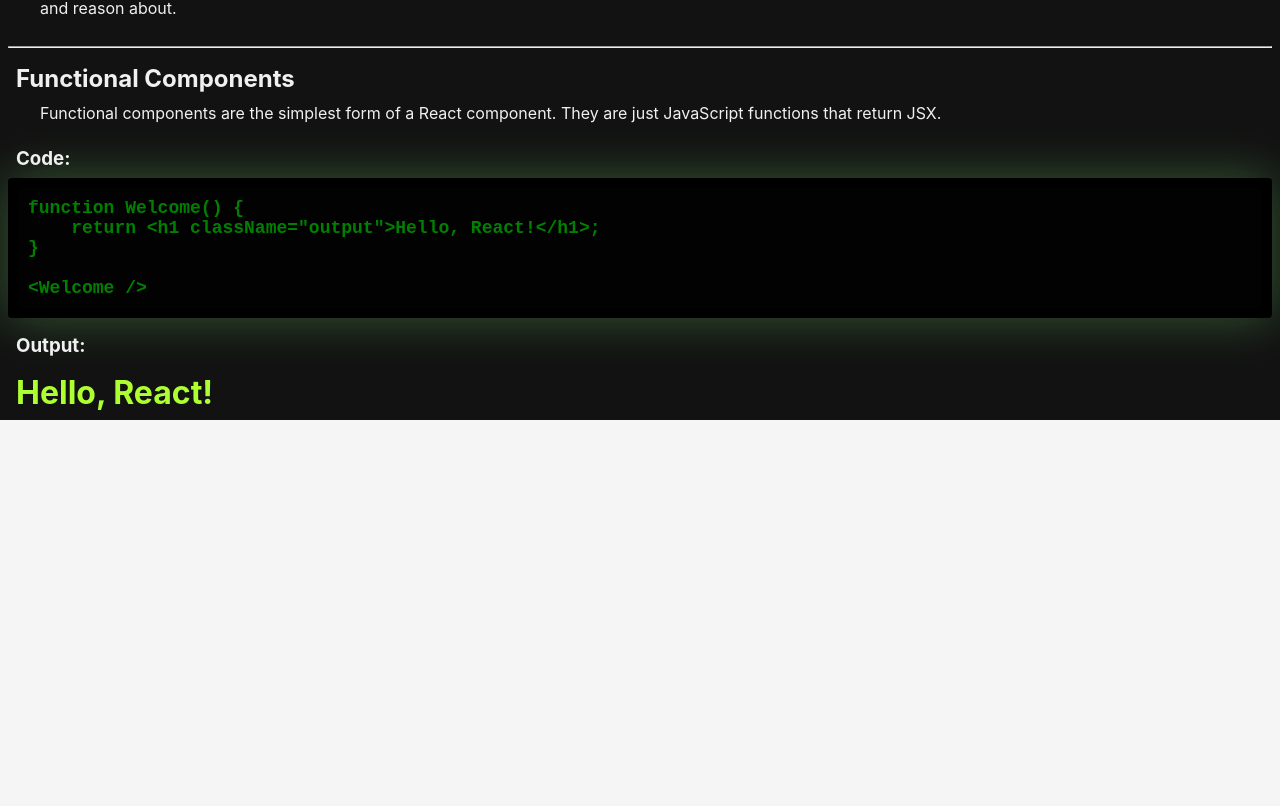
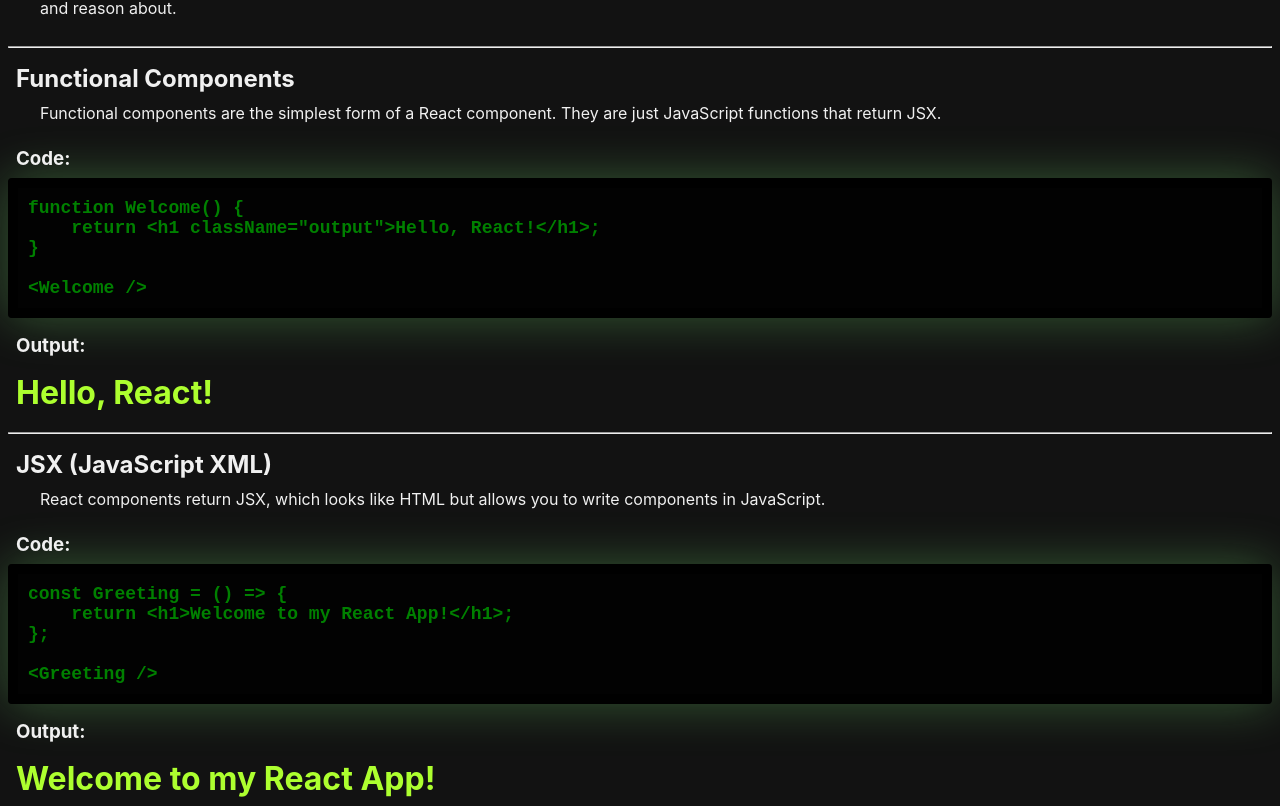
Before and after one commit to rees-kyle/react_showcase, a React (Create React App) app in the folder project/: page /components-and-props in a window 1280 px wide. Shown: the part 951-1757 px from the top of the page. Before the commit the page ends 1371 px from the top, so only its background shows below. Built offline with nearby package versions, Linux system fonts and the light colour scheme.

Commit message:
Add JSX component
- Added component file.
- Added to index in components folder.
- Imported and added component to page.

```diff
--- /dev/null
+++ b/project/src/components/basics/components_and_props/JSX.js
@@ -0,0 +1,32 @@
+const JSX = () => {
+    const Greeting = () => {
+        return <h1 className="output">Welcome to my React App!</h1>;
+    };
+    return (
+        <div>
+            <br></br>
+            <hr></hr>
+            <h2>JSX (JavaScript XML)</h2>
+            <p>
+                React components return JSX,
+                which looks like HTML but allows you to write components in JavaScript.
+            </p>
+
+            <h3>Code:</h3>
+            <pre>
+                <code>
+{`const Greeting = () => {
+    return <h1>Welcome to my React App!</h1>;
+};
+
+<Greeting />`}
+                </code>
+            </pre>
+
+            <h3>Output:</h3>
+            <Greeting />
+        </div>
+    );
+};
+
+export default JSX;
--- a/project/src/components/basics/components_and_props/index.js
+++ b/project/src/components/basics/components_and_props/index.js
@@ -1,2 +1,3 @@
 export { default as Components } from './Components';
 export { default as FunctionalComponents } from './FunctionalComponents';
+export { default as JSX } from './JSX';
--- a/project/src/pages/basics/ComponentsAndProps.js
+++ b/project/src/pages/basics/ComponentsAndProps.js
@@ -1,6 +1,7 @@
 import {
   Components,
-  FunctionalComponents
+  FunctionalComponents,
+  JSX
 } from "../../components/basics/components_and_props";
 
 const ComponentsAndProps = () => {
@@ -8,6 +9,7 @@ const ComponentsAndProps = () => {
     <>
       <Components />
       <FunctionalComponents />
+      <JSX />
     </>
   );
 };
```
